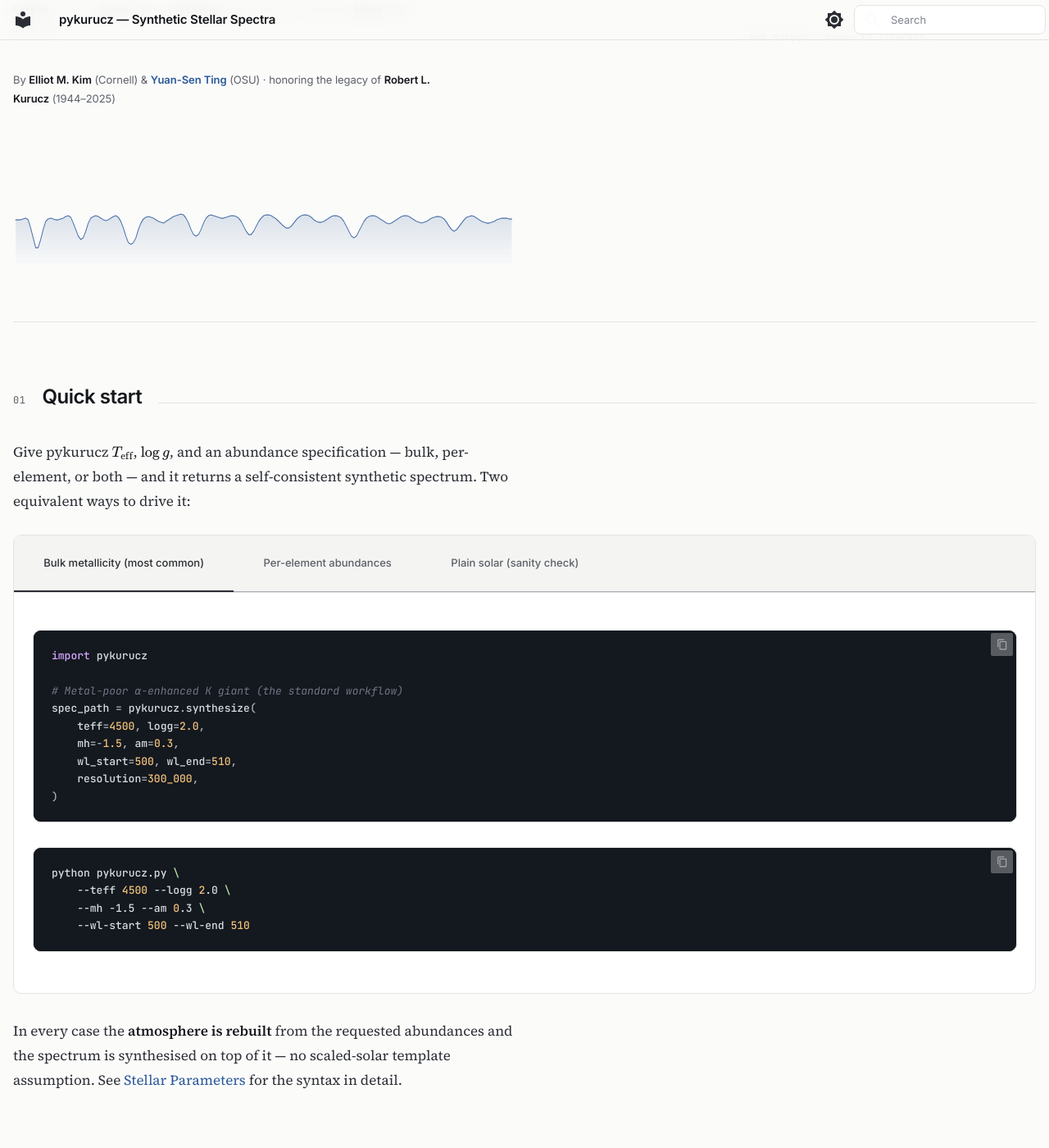
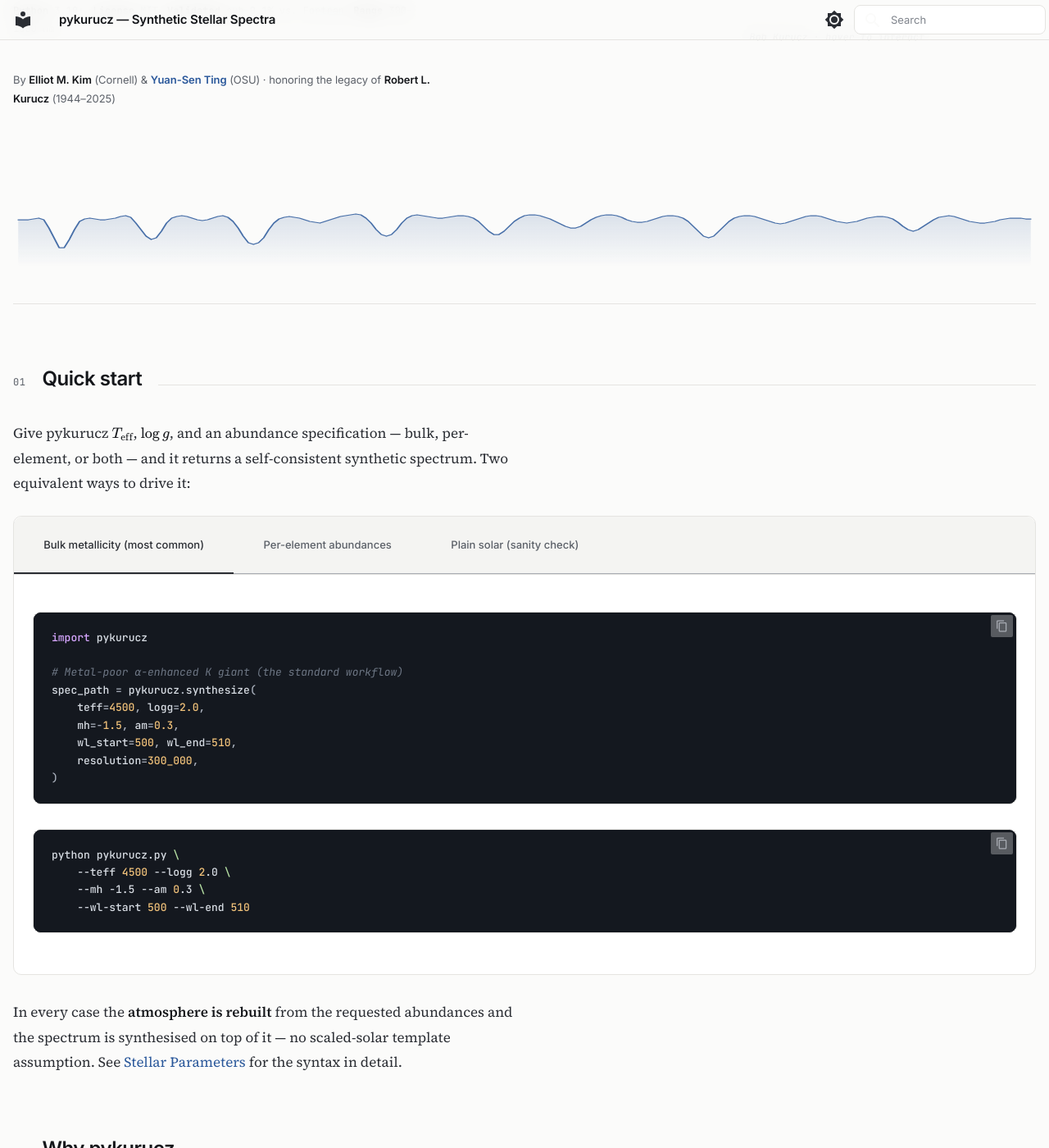
Before and after one commit to emk255/pykurucz, an MkDocs documentation site: the page built from docs/index.md, in a window 1280 px wide and 1400 px high, scrolled down 709 px. Shown: the whole window at 82% size. Built offline with MkDocs 1.6.1 and Material for MkDocs 9.7.7, drawn with Linux system fonts in a browser that asks for light colours; the version menu is left out.

Commit message:
Hero spectrum SVG now spans full hero width
python-markdown wraps the bare <svg> in a <p>, so the existing
'.pk-hero > .pk-spectrum { grid-column: 1 / -1 }' rule never matched
(the <p> was the actual grid item, not the <svg>). Setting the
wrapping <p> to display: contents makes it transparent to the grid,
letting the <svg> become the grid item directly and span both
columns of the hero.

Co-Authored-By: Claude Opus 4.7 <noreply@anthropic.com>

```diff
--- a/docs/stylesheets/extra.css
+++ b/docs/stylesheets/extra.css
@@ -754,7 +754,14 @@ body, .md-typeset {
   align-items: stretch;          /* let the right column match left card height */
 }
 .md-typeset .pk-hero__main { min-width: 0; }
-.md-typeset .pk-hero > .pk-spectrum { grid-column: 1 / -1; }
+/* python-markdown wraps the bare <svg> in a <p>, so the SVG isn't a direct
+   child of .pk-hero. Make the wrapper transparent to the grid so the SVG
+   itself becomes the grid item, then let it span the whole hero width. */
+.md-typeset .pk-hero > p:has(> .pk-spectrum) { display: contents; }
+.md-typeset .pk-hero .pk-spectrum {
+  grid-column: 1 / -1;
+  width: 100%;
+}
 @media (max-width: 1000px) {
   .md-typeset .pk-hero { grid-template-columns: 1fr; gap: 2rem; }
   .md-typeset .pk-hero__aside { order: -1; max-width: 480px; margin: 0 auto; }
```
